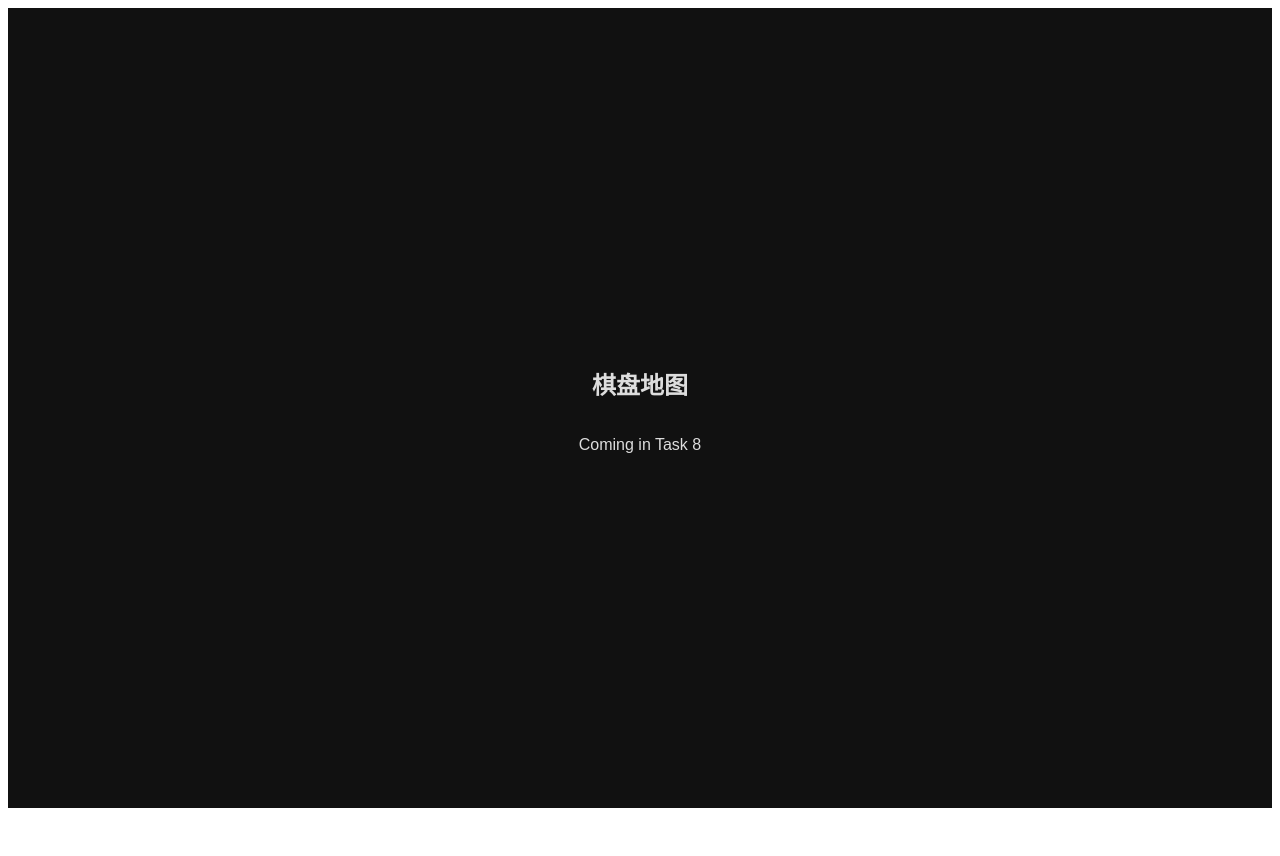
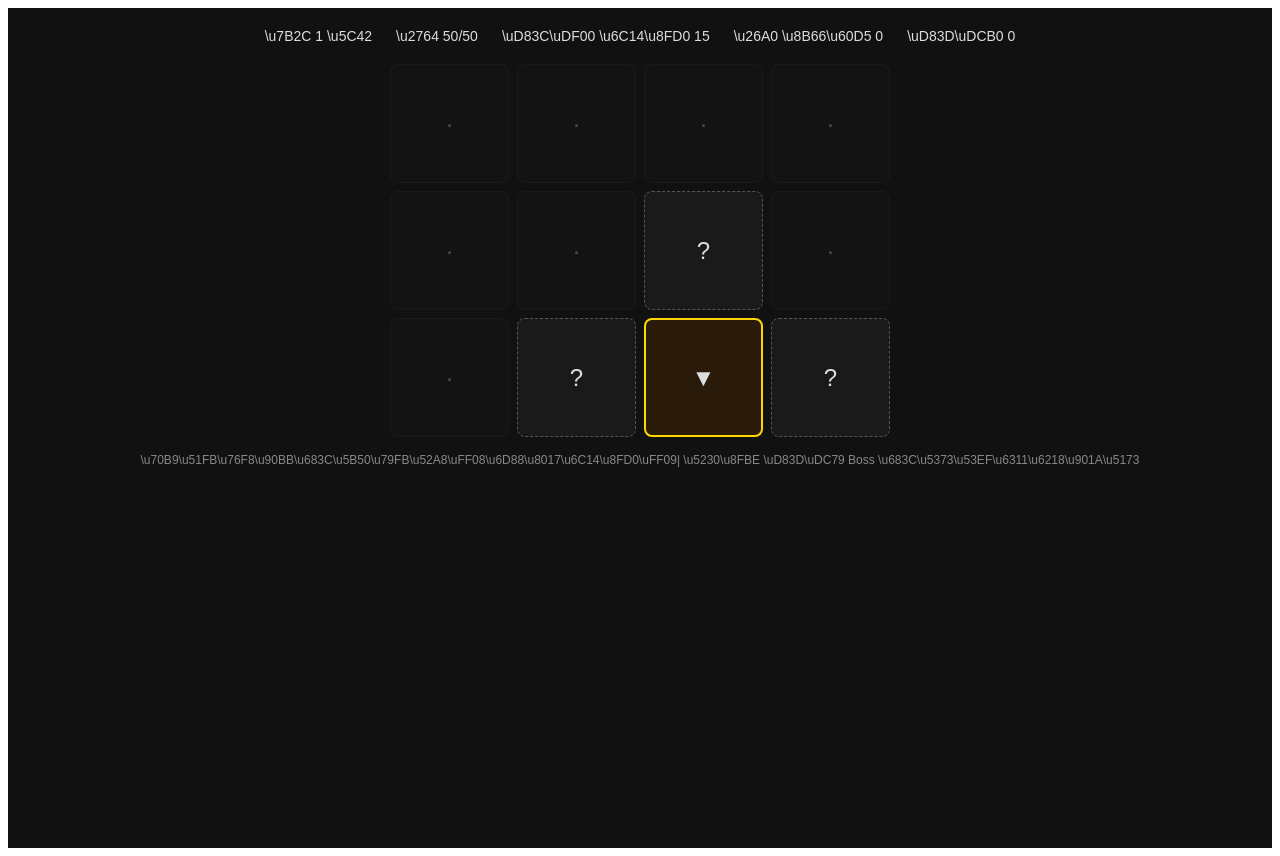
Before and after one commit to starsabc/slay, a React (Vite) app: page / in a window 1280 px wide. Before the commit the page ends 816 px from the top, so only its background shows below. Built offline with nearby package versions, Linux system fonts and the light colour scheme.

Commit message:
feat: add MapView — 3x4 grid with fog of war, resource bar, movement interaction

```diff
--- a/src/App.tsx
+++ b/src/App.tsx
@@ -1,6 +1,7 @@
 import React, { useEffect } from 'react';
 import { useGameStore } from './store/gameStore';
 import { BattleScreen } from './ui/BattleScreen';
+import { MapView } from './ui/MapView';
 
 const screenStyle: React.CSSProperties = {
   minHeight: '100vh',
@@ -32,7 +33,7 @@ const App: React.FC = () => {
       return <div style={screenStyle}><h2>秘境（事件）</h2><p>Coming in Task 9</p></div>;
     case 'map':
     default:
-      return <div style={screenStyle}><h2>棋盘地图</h2><p>Coming in Task 8</p></div>;
+      return <MapView />;
   }
 };
 
--- /dev/null
+++ b/src/ui/MapView.tsx
@@ -0,0 +1,77 @@
+import React from 'react';
+import { useGameStore } from '../store/gameStore';
+import { canMoveTo } from '../game/MapGenerator';
+
+export const MapView: React.FC = () => {
+  const runState = useGameStore(s => s.runState);
+  const movePlayer = useGameStore(s => s.movePlayer);
+  const advanceFloor = useGameStore(s => s.advanceFloor);
+
+  if (!runState) return null;
+
+  const { grid, currentPosition, qi, alert, gold, currentHp, maxHp, currentFloor } = runState;
+
+  const handleCellClick = (row: number, col: number) => {
+    if (canMoveTo(currentPosition, { row, col })) {
+      const node = grid[row][col];
+      if (node.revealed) {
+        movePlayer({ row, col });
+      }
+    }
+  };
+
+  const nodeIcon: Record<string, string> = {
+    start: '\u25BC', battle: '\u2694', elite: '\uD83D\uDC80', shop: '\uD83D\uDCB0', event: '\u2753', rest: '\u26E9', boss: '\uD83D\uDC79',
+  };
+
+  return (
+    <div style={{ minHeight: '100vh', background: '#111', color: '#ddd', fontFamily: 'sans-serif', padding: 20 }}>
+      {/* Resource bar */}
+      <div style={{ display: 'flex', gap: 24, justifyContent: 'center', marginBottom: 20, fontSize: 14 }}>
+        <span>\u7B2C {currentFloor} \u5C42</span>
+        <span>\u2764 {currentHp}/{maxHp}</span>
+        <span>\uD83C\uDF00 \u6C14\u8FD0 {qi}</span>
+        <span>\u26A0 \u8B66\u60D5 {alert}</span>
+        <span>\uD83D\uDCB0 {gold}</span>
+      </div>
+
+      {/* Grid */}
+      <div style={{ display: 'grid', gridTemplateColumns: 'repeat(4, 1fr)', gap: 8, maxWidth: 500, margin: '0 auto' }}>
+        {grid.flat().map(node => {
+          const isCurrent = node.row === currentPosition.row && node.col === currentPosition.col;
+          const canMove = canMoveTo(currentPosition, { row: node.row, col: node.col }) && node.revealed;
+
+          let bg = '#1a1a1a';
+          let border = '1px solid #333';
+          if (isCurrent) { bg = '#2a1a0a'; border = '2px solid gold'; }
+          else if (node.visited) { bg = '#0a1a0a'; border = '1px solid #2a5a2a'; }
+          else if (canMove && node.revealed) { bg = '#1a1a2e'; border = '1px solid #4a4a8a'; }
+          else if (node.foggy) { border = '1px dashed #555'; }
+
+          return (
+            <div
+              key={`${node.row}-${node.col}`}
+              onClick={() => handleCellClick(node.row, node.col)}
+              style={{
+                aspectRatio: '1', display: 'flex', flexDirection: 'column',
+                alignItems: 'center', justifyContent: 'center',
+                background: bg, border, borderRadius: 8,
+                cursor: canMove ? 'pointer' : 'default',
+                opacity: node.revealed || node.foggy ? 1 : 0.3,
+                fontSize: 24, transition: 'all 0.2s',
+              }}
+            >
+              {node.revealed ? nodeIcon[node.type] || '?' : node.foggy ? '?' : '\u00B7'}
+              {node.visited && !isCurrent && <div style={{ fontSize: 10, color: '#5a5' }}>\u2713</div>}
+            </div>
+          );
+        })}
+      </div>
+
+      {/* Help text */}
+      <div style={{ textAlign: 'center', marginTop: 16, fontSize: 12, color: '#888' }}>
+        \u70B9\u51FB\u76F8\u90BB\u683C\u5B50\u79FB\u52A8\uFF08\u6D88\u8017\u6C14\u8FD0\uFF09| \u5230\u8FBE \uD83D\uDC79 Boss \u683C\u5373\u53EF\u6311\u6218\u901A\u5173
+      </div>
+    </div>
+  );
+};
```
